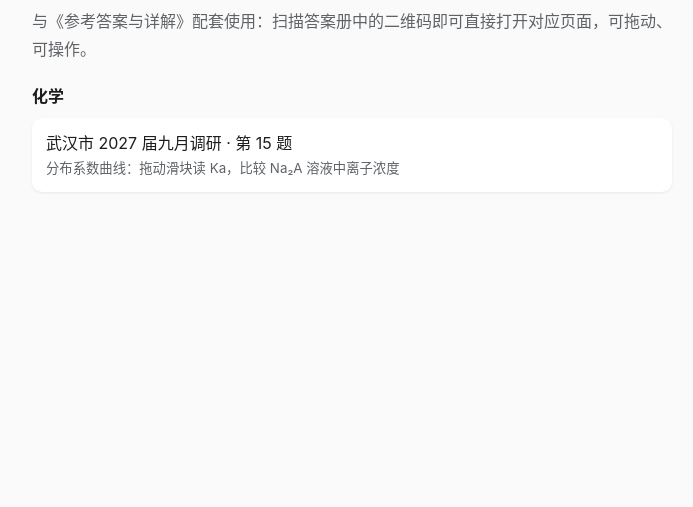
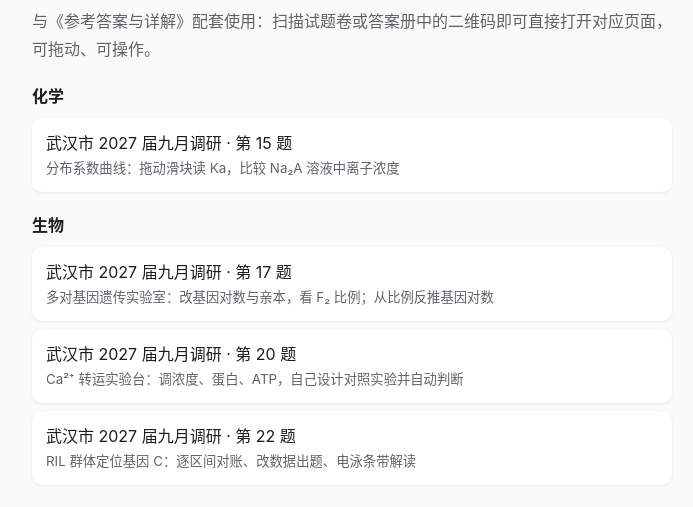
Before and after one commit to tzlh6/edu-demos, a plain HTML site: page index.html in a window 1280 px wide. Shown: the part 53-560 px from the top of the page, without its empty margins (288-981 px from the left). Drawn offline with Linux system fonts and the light colour scheme.

Commit message:
Update paragraph and add biology section links

```diff
--- a/index.html
+++ b/index.html
@@ -17,9 +17,13 @@
 <body>
 <main>
   <h1>试卷配套互动资源</h1>
-  <p>与《参考答案与详解》配套使用：扫描答案册中的二维码即可直接打开对应页面，可拖动、可操作。</p>
+  <p>与《参考答案与详解》配套使用：扫描试题卷或答案册中的二维码即可直接打开对应页面，可拖动、可操作。</p>
   <h2>化学</h2>
   <a href="chem/2027-wuhan-9/q15.html">武汉市 2027 届九月调研 · 第 15 题<small>分布系数曲线：拖动滑块读 Ka，比较 Na₂A 溶液中离子浓度</small></a>
+  <h2>生物</h2>
+  <a href="bio/2027-wuhan-9/q17.html">武汉市 2027 届九月调研 · 第 17 题<small>多对基因遗传实验室：改基因对数与亲本，看 F₂ 比例；从比例反推基因对数</small></a>
+  <a href="bio/2027-wuhan-9/q20.html">武汉市 2027 届九月调研 · 第 20 题<small>Ca²⁺ 转运实验台：调浓度、蛋白、ATP，自己设计对照实验并自动判断</small></a>
+  <a href="bio/2027-wuhan-9/q22.html">武汉市 2027 届九月调研 · 第 22 题<small>RIL 群体定位基因 C：逐区间对账、改数据出题、电泳条带解读</small></a>
 </main>
 </body>
 </html>
```
